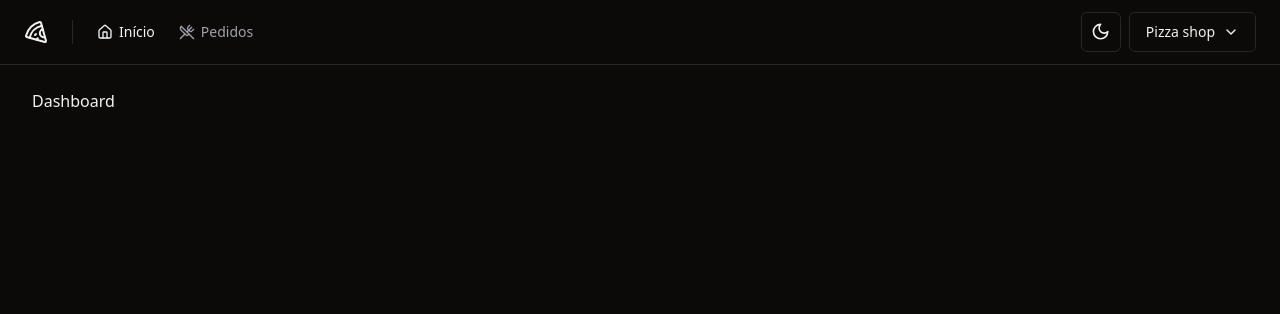
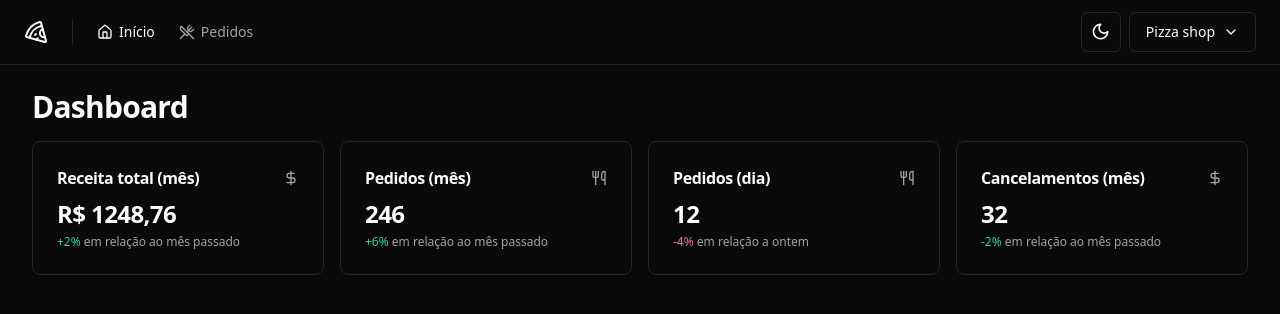
Before and after one commit to IssacCabral/pizza-shop, a React app: page / in a window 1280 px wide. Shown: the top 314 px of the page. Built offline with nearby package versions, Linux system fonts and the light colour scheme; the HTML template or start-up script is replaced by a standard one.

Commit message:
✨ feat: add dashboard cards

```diff
--- /dev/null
+++ b/src/components/ui/card.tsx
@@ -0,0 +1,79 @@
+import * as React from "react"
+
+import { cn } from "@/lib/utils"
+
+const Card = React.forwardRef<
+  HTMLDivElement,
+  React.HTMLAttributes<HTMLDivElement>
+>(({ className, ...props }, ref) => (
+  <div
+    ref={ref}
+    className={cn(
+      "rounded-lg border bg-card text-card-foreground shadow-sm",
+      className
+    )}
+    {...props}
+  />
+))
+Card.displayName = "Card"
+
+const CardHeader = React.forwardRef<
+  HTMLDivElement,
+  React.HTMLAttributes<HTMLDivElement>
+>(({ className, ...props }, ref) => (
+  <div
+    ref={ref}
+    className={cn("flex flex-col space-y-1.5 p-6", className)}
+    {...props}
+  />
+))
+CardHeader.displayName = "CardHeader"
+
+const CardTitle = React.forwardRef<
+  HTMLParagraphElement,
+  React.HTMLAttributes<HTMLHeadingElement>
+>(({ className, ...props }, ref) => (
+  <h3
+    ref={ref}
+    className={cn(
+      "text-2xl font-semibold leading-none tracking-tight",
+      className
+    )}
+    {...props}
+  />
+))
+CardTitle.displayName = "CardTitle"
+
+const CardDescription = React.forwardRef<
+  HTMLParagraphElement,
+  React.HTMLAttributes<HTMLParagraphElement>
+>(({ className, ...props }, ref) => (
+  <p
+    ref={ref}
+    className={cn("text-sm text-muted-foreground", className)}
+    {...props}
+  />
+))
+CardDescription.displayName = "CardDescription"
+
+const CardContent = React.forwardRef<
+  HTMLDivElement,
+  React.HTMLAttributes<HTMLDivElement>
+>(({ className, ...props }, ref) => (
+  <div ref={ref} className={cn("p-6 pt-0", className)} {...props} />
+))
+CardContent.displayName = "CardContent"
+
+const CardFooter = React.forwardRef<
+  HTMLDivElement,
+  React.HTMLAttributes<HTMLDivElement>
+>(({ className, ...props }, ref) => (
+  <div
+    ref={ref}
+    className={cn("flex items-center p-6 pt-0", className)}
+    {...props}
+  />
+))
+CardFooter.displayName = "CardFooter"
+
+export { Card, CardHeader, CardFooter, CardTitle, CardDescription, CardContent }
--- a/src/index.css
+++ b/src/index.css
@@ -5,24 +5,24 @@
 @layer base {
   :root {
     --background: 0 0% 100%;
-    --foreground: 240 10% 3.9%;
+    --foreground: 0 0% 3.9%;
     --card: 0 0% 100%;
-    --card-foreground: 240 10% 3.9%;
+    --card-foreground: 0 0% 3.9%;
     --popover: 0 0% 100%;
-    --popover-foreground: 240 10% 3.9%;
-    --primary: 346.8 77.2% 49.8%;
-    --primary-foreground: 355.7 100% 97.3%;
-    --secondary: 240 4.8% 95.9%;
-    --secondary-foreground: 240 5.9% 10%;
-    --muted: 240 4.8% 95.9%;
-    --muted-foreground: 240 3.8% 46.1%;
-    --accent: 240 4.8% 95.9%;
-    --accent-foreground: 240 5.9% 10%;
+    --popover-foreground: 0 0% 3.9%;
+    --primary: 0 72.2% 50.6%;
+    --primary-foreground: 0 85.7% 97.3%;
+    --secondary: 0 0% 96.1%;
+    --secondary-foreground: 0 0% 9%;
+    --muted: 0 0% 96.1%;
+    --muted-foreground: 0 0% 45.1%;
+    --accent: 0 0% 96.1%;
+    --accent-foreground: 0 0% 9%;
     --destructive: 0 84.2% 60.2%;
     --destructive-foreground: 0 0% 98%;
-    --border: 240 5.9% 90%;
-    --input: 240 5.9% 90%;
-    --ring: 346.8 77.2% 49.8%;
+    --border: 0 0% 89.8%;
+    --input: 0 0% 89.8%;
+    --ring: 0 72.2% 50.6%;
     --radius: 0.5rem;
     --chart-1: 12 76% 61%;
     --chart-2: 173 58% 39%;
@@ -32,25 +32,25 @@
   }
 
   .dark {
-    --background: 20 14.3% 4.1%;
-    --foreground: 0 0% 95%;
-    --card: 24 9.8% 10%;
-    --card-foreground: 0 0% 95%;
-    --popover: 0 0% 9%;
-    --popover-foreground: 0 0% 95%;
-    --primary: 346.8 77.2% 49.8%;
-    --primary-foreground: 355.7 100% 97.3%;
-    --secondary: 240 3.7% 15.9%;
+    --background: 0 0% 3.9%;
+    --foreground: 0 0% 98%;
+    --card: 0 0% 3.9%;
+    --card-foreground: 0 0% 98%;
+    --popover: 0 0% 3.9%;
+    --popover-foreground: 0 0% 98%;
+    --primary: 0 72.2% 50.6%;
+    --primary-foreground: 0 85.7% 97.3%;
+    --secondary: 0 0% 14.9%;
     --secondary-foreground: 0 0% 98%;
-    --muted: 0 0% 15%;
-    --muted-foreground: 240 5% 64.9%;
-    --accent: 12 6.5% 15.1%;
+    --muted: 0 0% 14.9%;
+    --muted-foreground: 0 0% 63.9%;
+    --accent: 0 0% 14.9%;
     --accent-foreground: 0 0% 98%;
     --destructive: 0 62.8% 30.6%;
-    --destructive-foreground: 0 85.7% 97.3%;
-    --border: 240 3.7% 15.9%;
-    --input: 240 3.7% 15.9%;
-    --ring: 346.8 77.2% 49.8%;
+    --destructive-foreground: 0 0% 98%;
+    --border: 0 0% 14.9%;
+    --input: 0 0% 14.9%;
+    --ring: 0 72.2% 50.6%;
     --chart-1: 220 70% 50%;
     --chart-2: 160 60% 45%;
     --chart-3: 30 80% 55%;
--- a/src/pages/app/dashboard.tsx
+++ /dev/null
@@ -1,10 +0,0 @@
-import { Helmet } from "react-helmet-async";
-
-export function Dashboard() {
-  return (
-    <>
-      <Helmet title="Dashboard" />
-      <h1>Dashboard</h1>
-    </>
-  );
-}
--- /dev/null
+++ b/src/pages/app/dashboard/dashboard.tsx
@@ -0,0 +1,25 @@
+import { Card, CardContent, CardHeader, CardTitle } from "@/components/ui/card";
+import { DollarSign } from "lucide-react";
+import { Helmet } from "react-helmet-async";
+import { MonthRevenueCard } from "./month-revenue-card";
+import { MonthOrdersAmountCard } from "./month-orders-amount-card";
+import { DayOrdersAmountCard } from "./day-orders-amount-card";
+import { MonthCanceledOrdersAmountCard } from "./month-canceled-orders-amount-card";
+
+export function Dashboard() {
+  return (
+    <>
+      <Helmet title="Dashboard" />
+      <div className="flex flex-col gap-4">
+        <h1 className="text-3xl font-bold tracking-tight">Dashboard</h1>
+
+        <div className="grid grid-cols-4 gap-4">
+          <MonthRevenueCard />
+          <MonthOrdersAmountCard />
+          <DayOrdersAmountCard />
+          <MonthCanceledOrdersAmountCard />
+        </div>
+      </div>
+    </>
+  );
+}
--- /dev/null
+++ b/src/pages/app/dashboard/day-orders-amount-card.tsx
@@ -0,0 +1,21 @@
+import { Card, CardHeader, CardTitle, CardContent } from "@/components/ui/card";
+import { Utensils } from "lucide-react";
+
+export function DayOrdersAmountCard() {
+  return (
+    <Card>
+      <CardHeader className="flex-row items-center justify-between space-y-0 pb-2">
+        <CardTitle className="text-base font-semibold">Pedidos (dia)</CardTitle>
+        <Utensils className="h-4 w-4 text-muted-foreground" />
+      </CardHeader>
+
+      <CardContent className="space-y-1">
+        <span className="text-2xl font-bold tracking-tight">12</span>
+        <p className="text-xs text-muted-foreground">
+          <span className="text-rose-500 dark:text-rose-400">-4%</span> em
+          relação a ontem
+        </p>
+      </CardContent>
+    </Card>
+  );
+}
--- /dev/null
+++ b/src/pages/app/dashboard/month-canceled-orders-amount-card.tsx
@@ -0,0 +1,23 @@
+import { Card, CardHeader, CardTitle, CardContent } from "@/components/ui/card";
+import { DollarSign } from "lucide-react";
+
+export function MonthCanceledOrdersAmountCard() {
+  return (
+    <Card>
+      <CardHeader className="flex-row items-center justify-between space-y-0 pb-2">
+        <CardTitle className="text-base font-semibold">
+          Cancelamentos (mês)
+        </CardTitle>
+        <DollarSign className="h-4 w-4 text-muted-foreground" />
+      </CardHeader>
+
+      <CardContent className="space-y-1">
+        <span className="text-2xl font-bold tracking-tight">32</span>
+        <p className="text-xs text-muted-foreground">
+          <span className="text-emerald-500 dark:text-emerald-400">-2%</span> em
+          relação ao mês passado
+        </p>
+      </CardContent>
+    </Card>
+  );
+}
--- /dev/null
+++ b/src/pages/app/dashboard/month-orders-amount-card.tsx
@@ -0,0 +1,21 @@
+import { Card, CardHeader, CardTitle, CardContent } from "@/components/ui/card";
+import { Utensils } from "lucide-react";
+
+export function MonthOrdersAmountCard() {
+  return (
+    <Card>
+      <CardHeader className="flex-row items-center justify-between space-y-0 pb-2">
+        <CardTitle className="text-base font-semibold">Pedidos (mês)</CardTitle>
+        <Utensils className="h-4 w-4 text-muted-foreground" />
+      </CardHeader>
+
+      <CardContent className="space-y-1">
+        <span className="text-2xl font-bold tracking-tight">246</span>
+        <p className="text-xs text-muted-foreground">
+          <span className="text-emerald-500 dark:text-emerald-400">+6%</span> em
+          relação ao mês passado
+        </p>
+      </CardContent>
+    </Card>
+  );
+}
--- /dev/null
+++ b/src/pages/app/dashboard/month-revenue-card.tsx
@@ -0,0 +1,23 @@
+import { Card, CardContent, CardHeader, CardTitle } from "@/components/ui/card";
+import { DollarSign } from "lucide-react";
+
+export function MonthRevenueCard() {
+  return (
+    <Card>
+      <CardHeader className="flex-row items-center justify-between space-y-0 pb-2">
+        <CardTitle className="text-base font-semibold">
+          Receita total (mês)
+        </CardTitle>
+        <DollarSign className="h-4 w-4 text-muted-foreground" />
+      </CardHeader>
+
+      <CardContent className="space-y-1">
+        <span className="text-2xl font-bold tracking-tight">R$ 1248,76</span>
+        <p className="text-xs text-muted-foreground">
+          <span className="text-emerald-500 dark:text-emerald-400">+2%</span> em
+          relação ao mês passado
+        </p>
+      </CardContent>
+    </Card>
+  );
+}
--- a/src/pages/app/orders/order-table-row.tsx
+++ b/src/pages/app/orders/order-table-row.tsx
@@ -1,5 +1,5 @@
 import { Button } from "@/components/ui/button";
-import { Dialog, DialogContent, DialogTrigger } from "@/components/ui/dialog";
+import { Dialog, DialogTrigger } from "@/components/ui/dialog";
 import { TableRow, TableCell } from "@/components/ui/table";
 import { Search, ArrowRight, X } from "lucide-react";
 import { OrderDetails } from "./order-details";
--- a/src/routes.tsx
+++ b/src/routes.tsx
@@ -1,5 +1,5 @@
 import { createBrowserRouter } from "react-router-dom";
-import { Dashboard } from "./pages/app/dashboard";
+import { Dashboard } from "./pages/app/dashboard/dashboard";
 import { SignIn } from "./pages/auth/sign-in";
 import { AppLayout } from "./pages/_layouts/app";
 import { AuthLayout } from "./pages/_layouts/auth";
```
